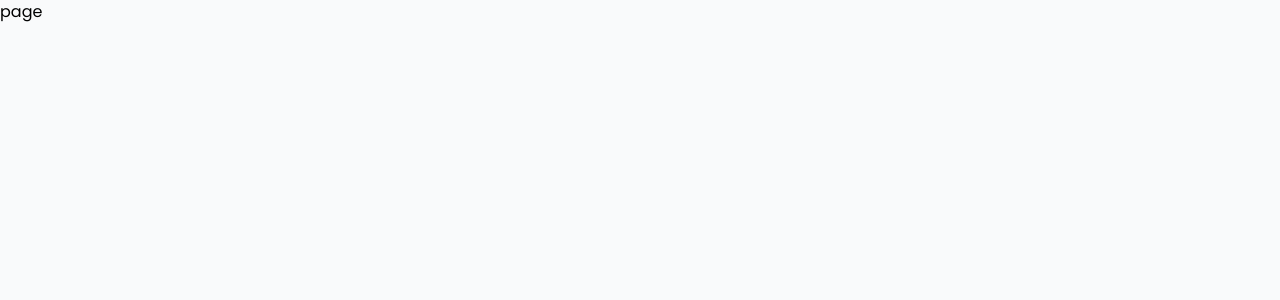
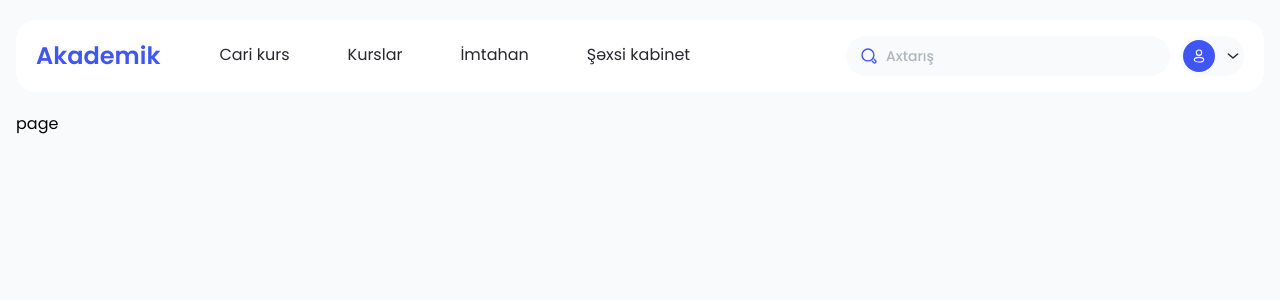
Before and after one commit to nazaraliyev/academics-front, a Next.js app: page / in a window 1280 px wide. Shown: the top 300 px of the page. Built offline with nearby package versions, Linux system fonts and the light colour scheme.

Commit message:
test commit

```diff
--- a/src/app/layout.tsx
+++ b/src/app/layout.tsx
@@ -3,6 +3,9 @@ import "@/assets/styles/styles.scss";
 
 import React from "react";
 import { Poppins } from 'next/font/google';
+import { Layout } from "@/components";
+import { MantineProvider } from "@mantine/core";
+import theme from "@/assets/theme";
 
 const poppins = Poppins({
   variable: '--font-poppins',
@@ -18,10 +21,9 @@ export default function RootLayout(props: React.PropsWithChildren) {
   return (
     <html lang="en" className={`${poppins.variable}`}>
       <body  style={{ background: "var(--academic-background)" }}>
-        {/* <MantineProvider theme={theme} defaultColorScheme="light">
+        <MantineProvider theme={theme} defaultColorScheme="light">
           <Layout>{props.children}</Layout>
-        </MantineProvider> */}
-        {props.children}
+        </MantineProvider>
       </body>
     </html>
   );
```
